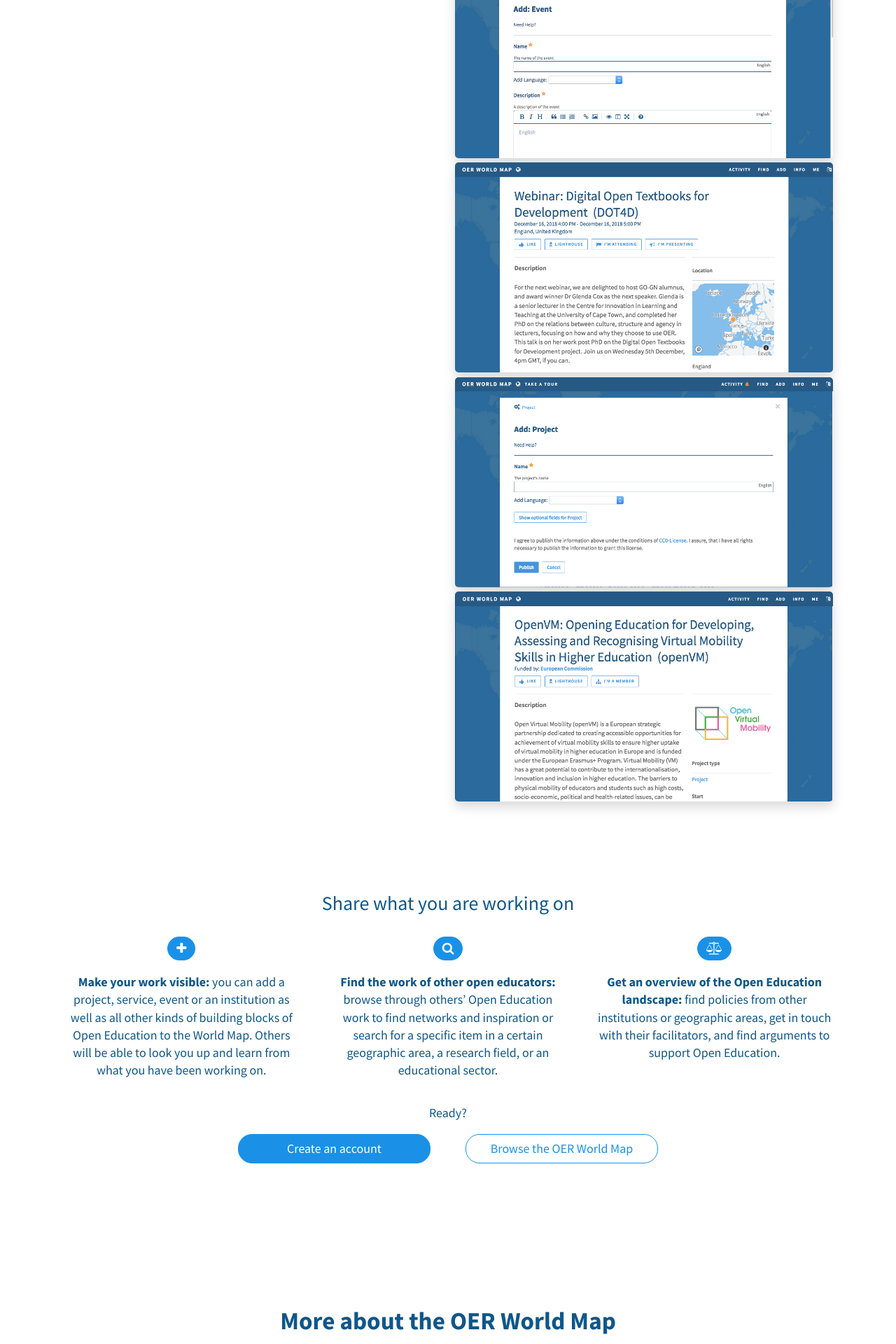
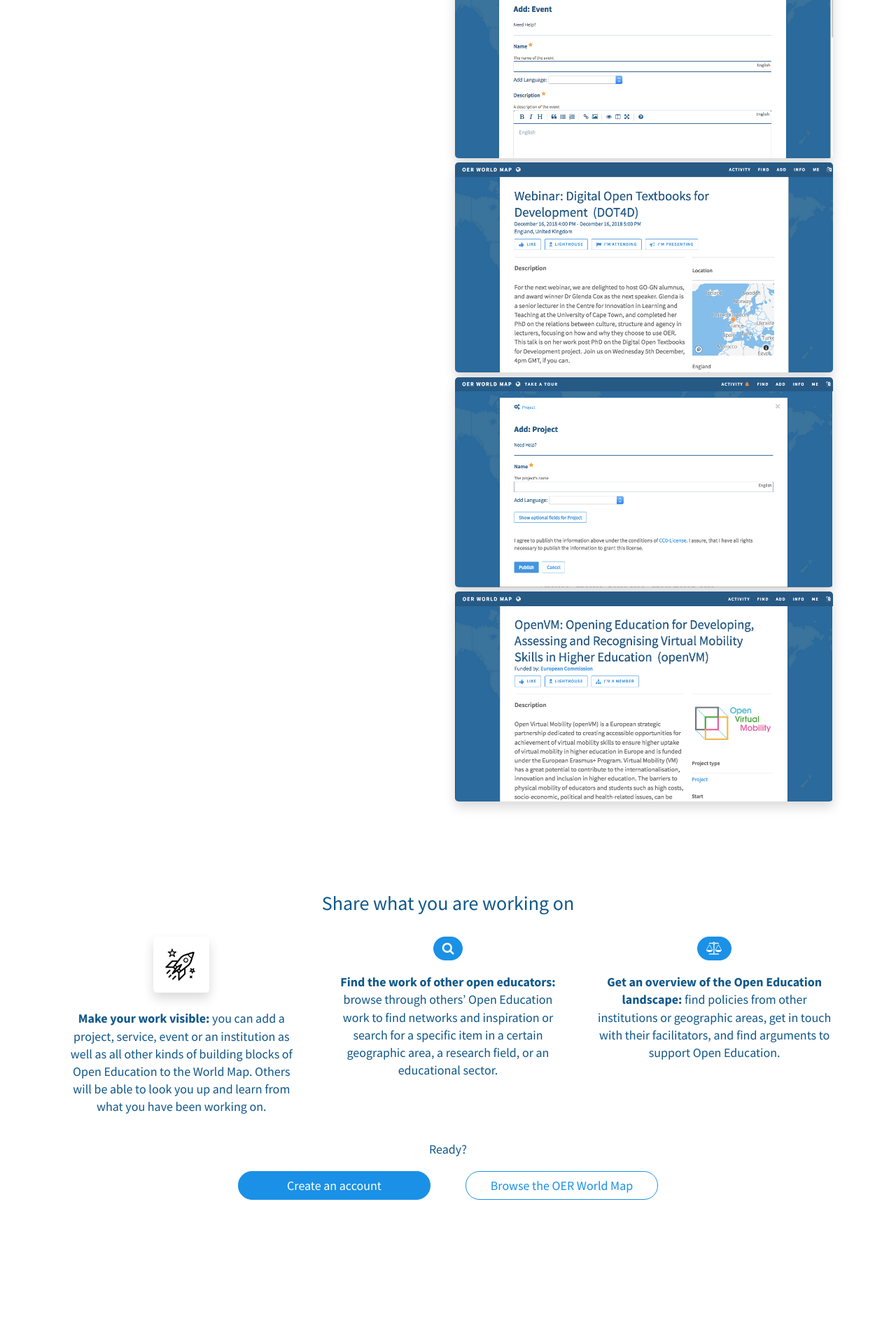
Before and after one commit to hbz/oerworldmap-ui, a Jekyll site: the page built from docs/index.html, in a window 1280 px wide. Shown: the part 4480-6400 px from the top of the page at 70% size. Built offline with Jekyll 4.4.1, drawn with Linux system fonts in a browser that asks for light colours; nearby versions of some CDN libraries; comment, search, counter and statistics services are not loaded; a style sheet for code colours, icons or effects is not loaded.

Commit message:
new icon

```diff
--- a/docs/index.html
+++ b/docs/index.html
@@ -1188,7 +1188,7 @@
     <div class="triple">
 
       <div class="center">
-        <i class="fa fa-plus btnLanding"></i>
+        <img src="{{ site.baseurl }}/assets/img/landingpage/noun_rocket_1710282_ccby_30.png" style="width:80px;height:auto;" />
         <p><b>Make your work visible:</b> you can add a project, service, event or an institution as well as all other kinds of building blocks of Open Education to the World Map. Others will be able to look you up and learn from what you have been working on. </p>
       </div>
 
```
Also changed, not shown: docs/assets/img/landingpage/noun_rocket_1710282_ccby_30.png (added).
